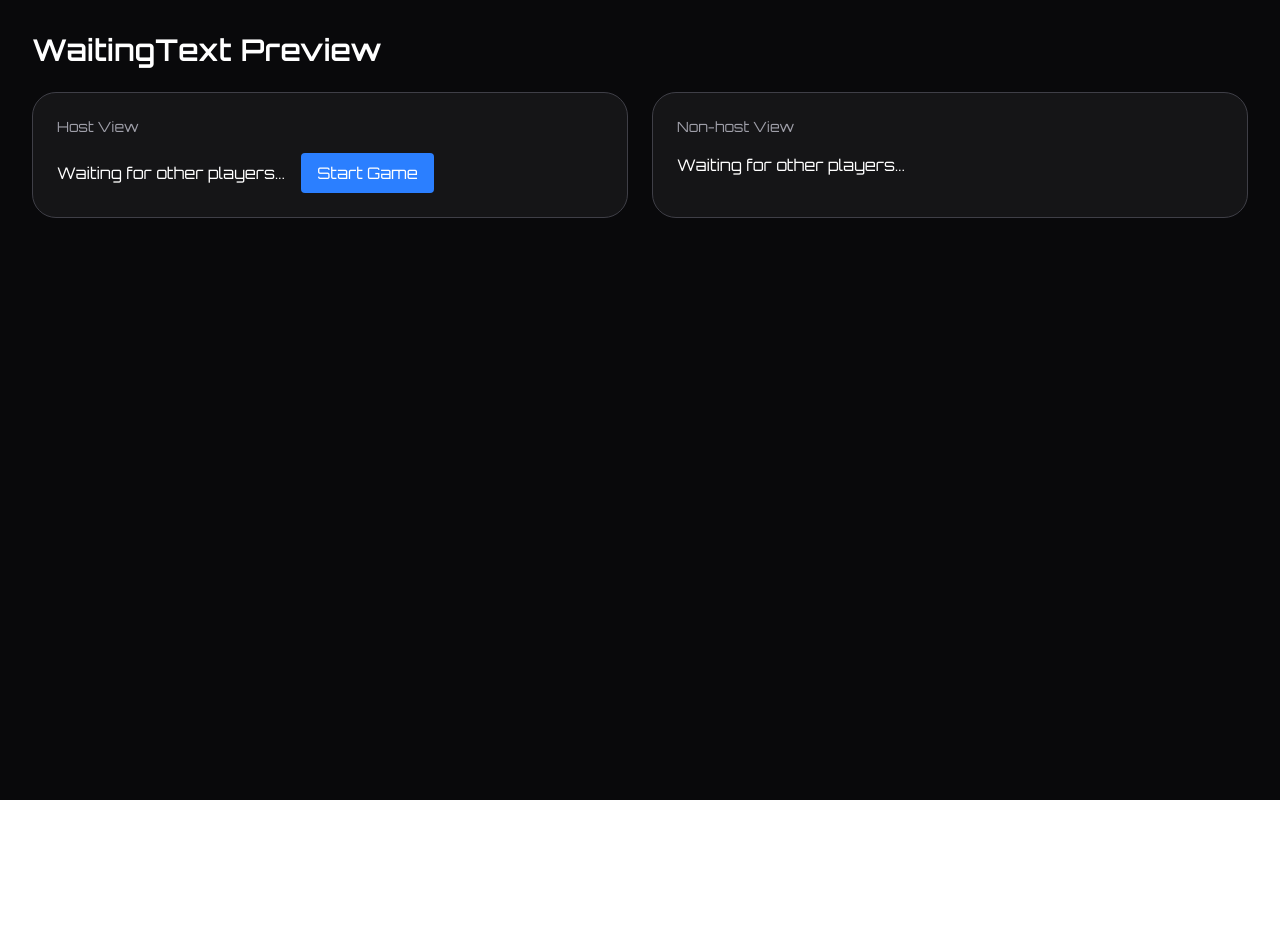
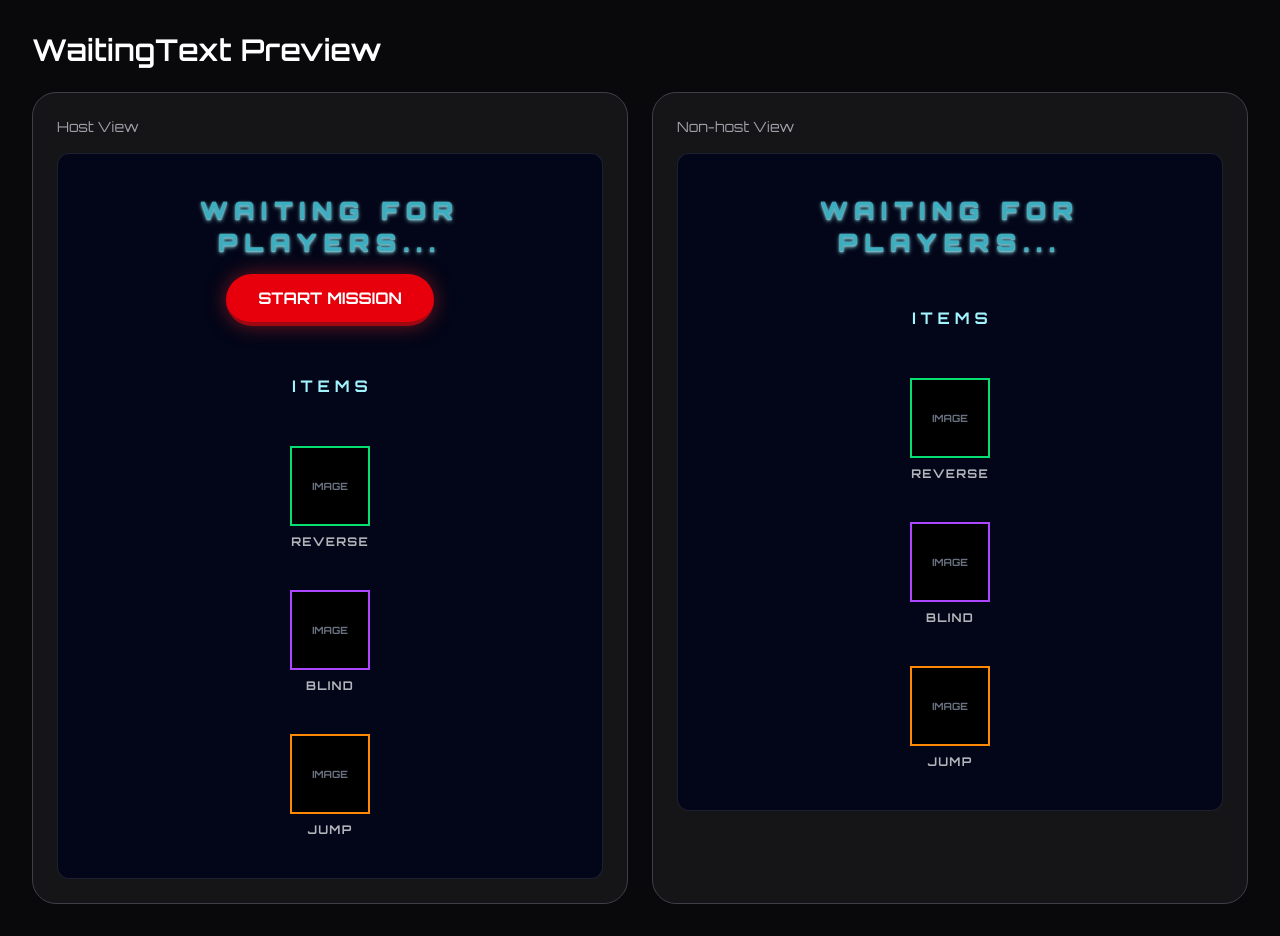
Before and after one commit to jack-app/jackHack2026_b, a Next.js app in the folder switch_game/: page /dev/waitingtext in a window 1280 px wide. Before the commit the page ends 800 px from the top, so only its background shows below. Built offline with nearby package versions, Linux system fonts and the light colour scheme; a web font is replaced by a local one.

Commit message:
Item説明追加

```diff
--- a/switch_game/src/components/UI/WaitingText.tsx
+++ b/switch_game/src/components/UI/WaitingText.tsx
@@ -1,4 +1,4 @@
-"use client";
+/*"use client";
 
 interface WaitingTextProps {
   isHost: boolean;
@@ -8,7 +8,7 @@ interface WaitingTextProps {
 export default function WaitingText({ isHost, onStartGame }: WaitingTextProps) {
   return (
     <div>
-      {/* TODO: implement - waiting message, start button (host only) */}
+      {/* TODO: implement - waiting message, start button (host only) }
       Waiting for other players...
       {isHost && (
         <button onClick={onStartGame} className="ml-4 px-4 py-2 bg-blue-500 text-white rounded">
@@ -17,4 +17,75 @@ export default function WaitingText({ isHost, onStartGame }: WaitingTextProps) {
       )}
     </div>
   );
+}*/
+
+"use client";
+
+interface WaitingTextProps {
+  isHost: boolean;
+  onStartGame: () => void;
 }
+
+// アイテムのデータ定義
+const ITEMS = [
+  { id: "reverse", name: "REVERSE", desc: "相手の上下・左右の操作を反転！", color: "border-green-400", shadow: "shadow-cyan-500/50", pos: "left-[120%]" },
+  { id: "blind", name: "BLIND", desc: "相手の見える範囲が狭くなる！！", color: "border-purple-500", shadow: "shadow-purple-500/50", pos: "right-[120%]" },
+  { id: "jump", name: "JUMP", desc: "壁を飛び越えての移動が可能に！", color: "border-orange-400", shadow: "shadow-green-500/50", pos: "left-[120%]" },
+];
+
+export default function WaitingText({ isHost, onStartGame }: WaitingTextProps) {
+  return (
+    <div className="flex flex-col items-center justify-center min-h-[600px] space-y-12 text-white bg-slate-950 p-10 rounded-xl border border-white/10">
+
+      {/* 待機メッセージセクション */}
+      <div className="text-center space-y-4">
+        <h2 className="text-2xl font-black tracking-[0.3em] animate-pulse text-cyan-300 text-shadow-cyan-200 text-shadow-md ">
+          WAITING FOR PLAYERS...
+        </h2>
+        {isHost && (
+          <button
+            onClick={onStartGame}
+            className="px-8 py-3 bg-red-600 hover:bg-red-500 text-white font-bold rounded-full border-b-4 border-red-800 active:border-b-0 active:translate-y-1 transition-all shadow-[0_0_20px_rgba(220,38,38,0.5)]"
+          >
+            START MISSION
+          </button>
+        )}
+      </div>
+      <div className="text-cyan-200 font-bold">
+       I T E M S
+      </div>
+
+      {/* アイテムリストセクション (IMG_7110.jpg の再現) */}
+      <div className="flex flex-col items-center space-y-10 relative">
+        {ITEMS.map((item) => (
+          <div key={item.id} className="relative group">
+
+            {/* アイテム画像スロット */}
+            <div className={`w-20 h-20 bg-black border-2 ${item.color} ${item.shadow} flex items-center justify-center transition-all duration-300 group-hover:scale-110 group-hover:shadow-[0_0_25px_rgba(255,255,255,0.3)] cursor-help`}>
+               <div className="text-[10px] text-gray-500 font-bold">IMAGE</div>
+            </div>
+
+            {/* アイテム名 */}
+            <p className={`text-center mt-2 text-xs font-bold tracking-widest uppercase opacity-70 group-hover:opacity-100 transition-opacity`}>
+              {item.name}
+            </p>
+
+            {/* 赤い六角形吹き出し */}
+            <div className={`absolute ${item.pos} top-0 opacity-0 scale-75 translate-y-4 pointer-events-none transition-all duration-300 group-hover:opacity-100 group-hover:scale-100 group-hover:translate-y-0 z-50`}>
+              <div
+                className="bg-black/90 border-2 border-cyan-300 px-6 py-4 min-w-[180px] [0_0_30px_rgba(220,38,38,0.4)]"
+                style={{ clipPath: "polygon(15% 0%, 85% 0%, 100% 50%, 85% 100%, 15% 100%, 0% 50%)" }}
+              >
+                <p className=" font-black text-center text-sm drop-shadow-[0_0_8px_rgba(0,160,233,0.8)]">
+                  {item.desc}
+                </p>
+              </div>
+            </div>
+
+          </div>
+        ))}
+      </div>
+
+    </div>
+  );
+}
```
